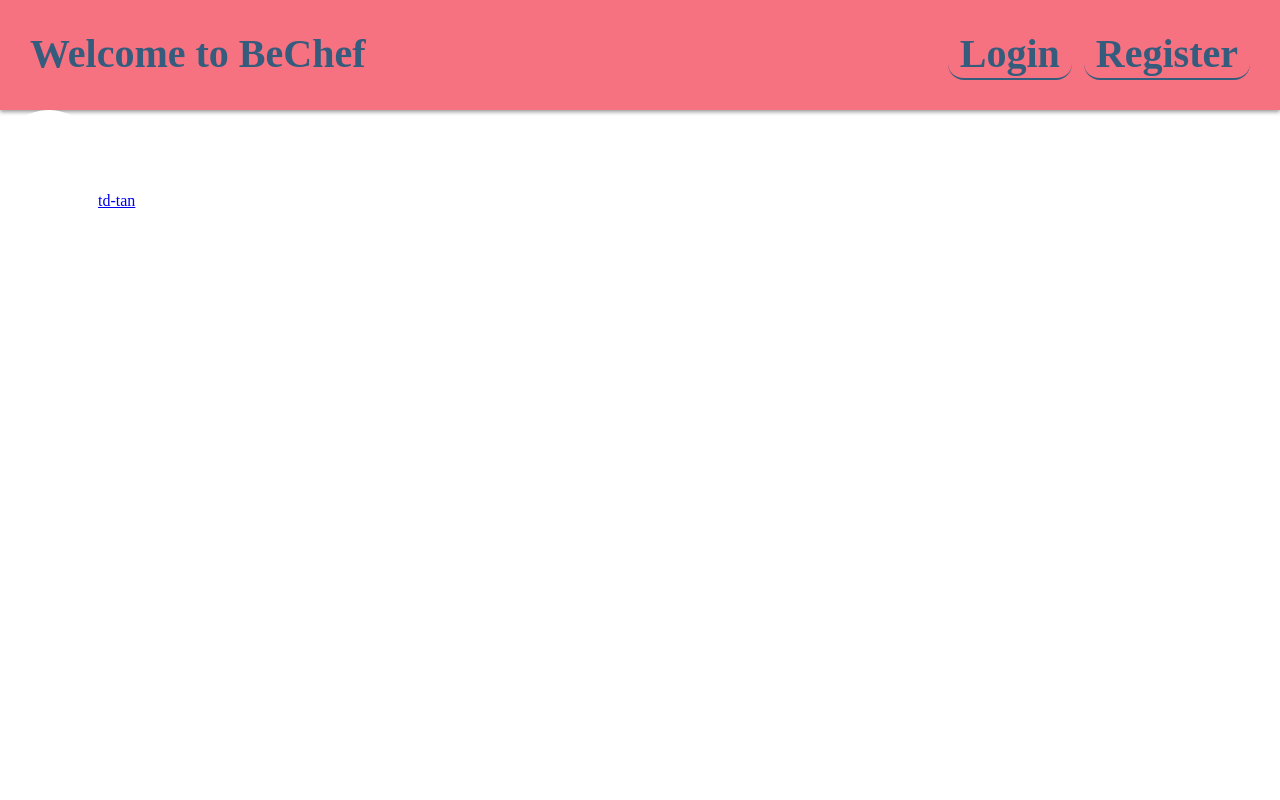
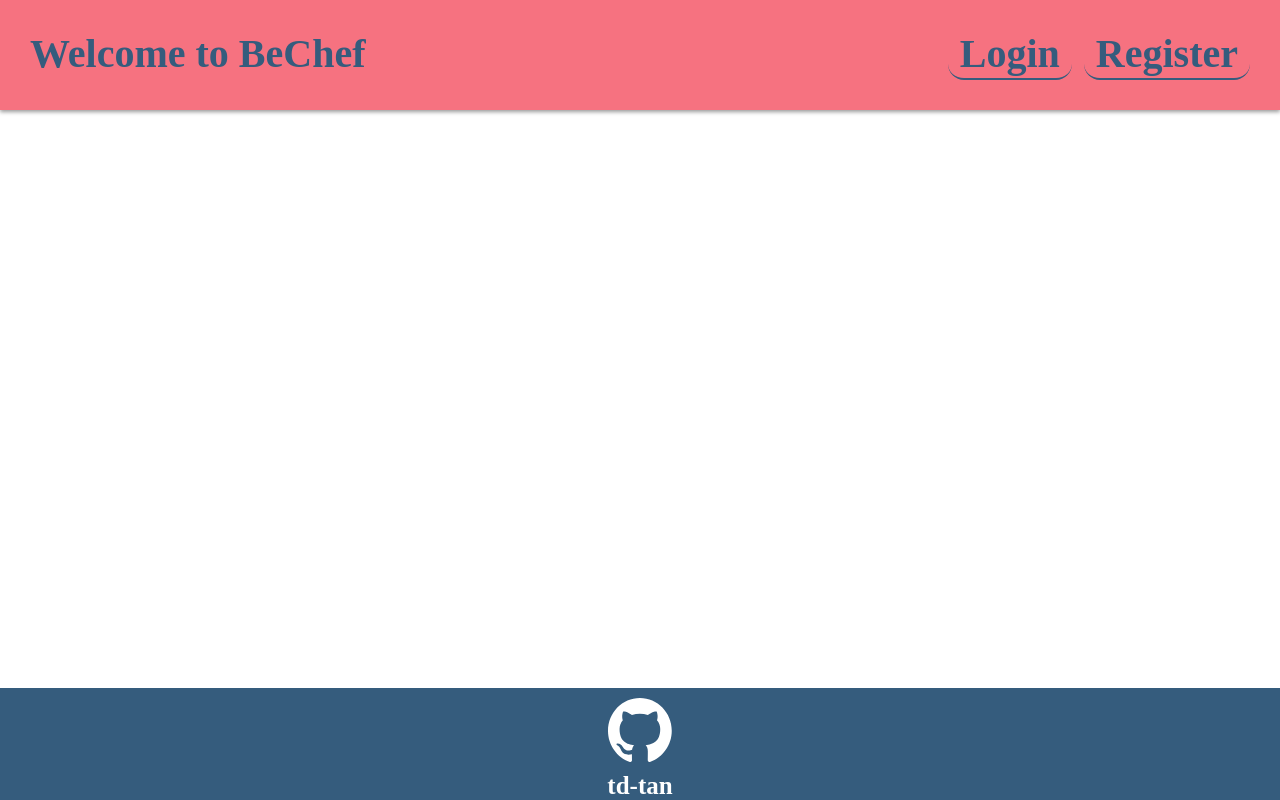
Before and after one commit to td-tan/BeChef, an Angular app: page / in a window 1280 px wide. Built offline with nearby package versions, Linux system fonts and the light colour scheme.

Commit message:
feat: style footer

```diff
--- a/src/app/app.component.sass
+++ b/src/app/app.component.sass
@@ -31,3 +31,36 @@ header
         a:active
             background-color: #355C7D
             color: #F67280
+
+main
+    flex: 1
+
+footer
+    background-color: #355C7D
+
+    display: flex
+    justify-content: center
+
+    a
+        text-decoration: none
+        font-size: 25px
+        font-weight: bold
+        color: white
+
+
+
+.github-profile
+    display: flex
+    flex-direction: column
+    align-items: center
+
+    img
+        width: 64px
+        height: 64px
+        margin: 10px
+
+.github-profile:hover img,
+.github-profile:hover span
+        box-shadow: 0 2px 4px rgba(0, 0, 0, 0.4)
+        border-radius: 50px
+        color: #F67280
--- a/src/styles.sass
+++ b/src/styles.sass
@@ -1,3 +1,8 @@
 /* You can add global styles to this file, and also import other style files */
 body
     margin: 0
+
+app-root
+    display: flex
+    flex-direction: column
+    min-height: 100vh
```
